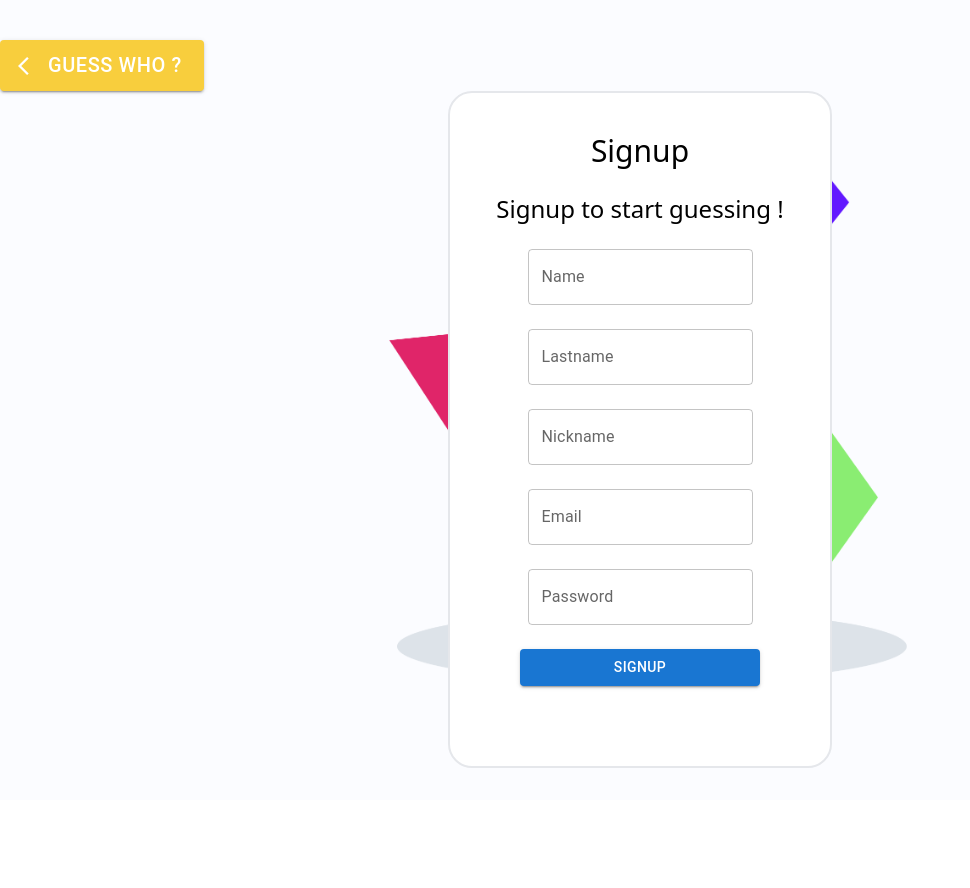
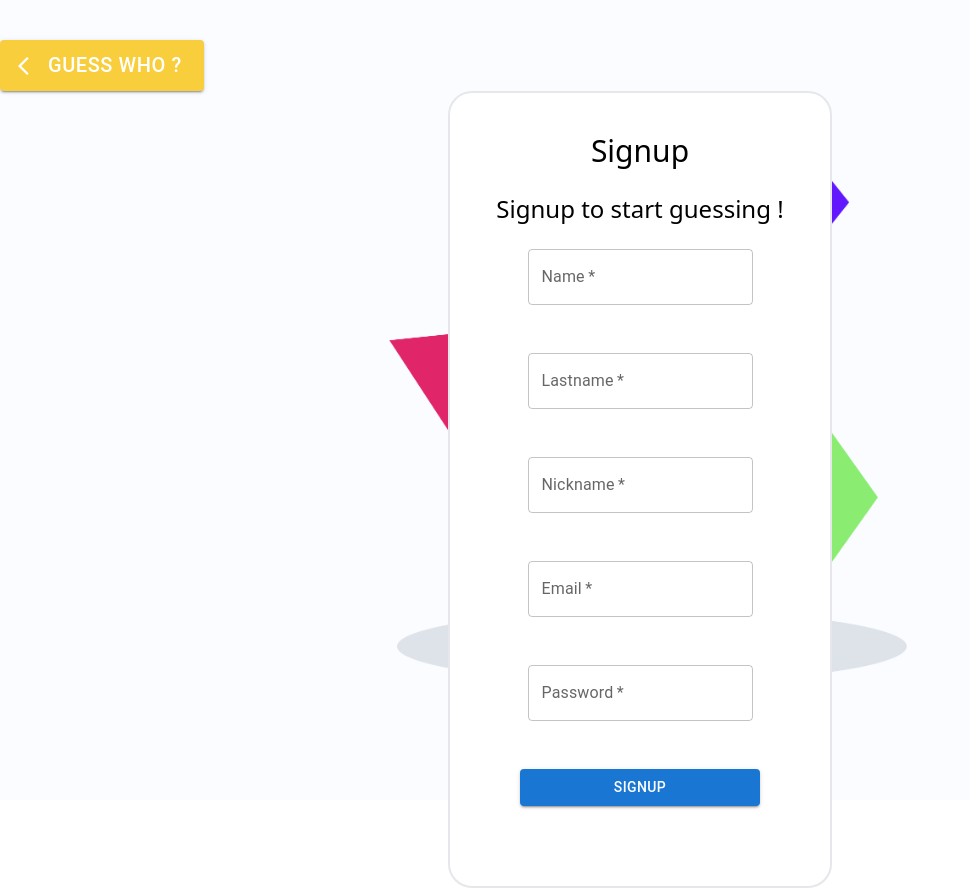
Before and after one commit to Nito1309/guessWho, a React (Create React App) app: page /signup in a window 1280 px wide. Shown: the whole page, without its empty margins (0-970 px from the left). Before the commit the page ends 800 px from the top, so only its background shows below. Built offline with nearby package versions, Linux system fonts and the light colour scheme.

Commit message:
Error handling signup form and post request

```diff
--- a/package.json
+++ b/package.json
@@ -5,6 +5,7 @@
   "dependencies": {
     "@emotion/react": "^11.9.0",
     "@emotion/styled": "^11.8.1",
+    "@hookform/resolvers": "^2.9.1",
     "@mui/icons-material": "^5.6.0",
     "@mui/material": "^5.6.0",
     "@testing-library/jest-dom": "^5.16.4",
@@ -12,9 +13,11 @@
     "@testing-library/user-event": "^13.5.0",
     "react": "^18.0.0",
     "react-dom": "^18.0.0",
+    "react-hook-form": "^7.32.1",
     "react-router-dom": "^6.3.0",
     "react-scripts": "5.0.1",
-    "web-vitals": "^2.1.4"
+    "web-vitals": "^2.1.4",
+    "yup": "^0.32.11"
   },
   "scripts": {
     "start": "react-scripts start",
--- a/src/components/Signup.jsx
+++ b/src/components/Signup.jsx
@@ -1,10 +1,54 @@
 import React from 'react'
-import { Stack } from '@mui/material';
+import { Button, Stack, Typography } from '@mui/material';
 import TextField from '@mui/material/TextField';
 import BasicButton from './form-components/BasicButton';
 import BackButton from './form-components/BackButton';
+import { useState } from 'react';
+import { useForm, Controller } from "react-hook-form";
+import { yupResolver } from '@hookform/resolvers/yup';
+import * as Yup from 'yup';
 
-function Login() {
+function Signup() {
+
+    const validationSchema = Yup.object().shape({
+        nombre: Yup.string().required('name is required'),
+        apellido: Yup.string().required('lastname is required'),
+        nickname: Yup.string()
+          .required('Username is required')
+          .max(20, 'Username must not exceed 20 characters'),
+        correo: Yup.string()
+          .required('Email is required')
+          .email('Email is invalid'),
+        contra: Yup.string()
+          .required('Password is required')
+          .max(40, 'Password must not exceed 40 characters')
+      });
+
+      const {
+        register,
+        control,
+        handleSubmit,
+        formState: { errors }
+      } = useForm({
+        resolver: yupResolver(validationSchema)
+      });
+
+    const onSubmit = data => {
+        //console.log(JSON.stringify(data,null,2));
+        fetch('https://guesswhofunc.azurewebsites.net/api/SIGNUP', {
+                method: 'POST',
+                headers: {
+                    "Content-Type":"application/json",
+                },
+                mode: 'cors',
+                body: JSON.stringify(data,null,2)
+            })
+            .then((response) => response.json())
+            .then((json) => {
+                console.log(json);
+            });
+    };
+
 
     return (
         <div id="parent" className='w-full h-screen bg-background-login bg-cover'>
@@ -17,16 +61,27 @@ function Login() {
                             className='w-96 border-2 bg-white rounded-3xl p-10 pb-20 mt-20'>
                                 <h1 className='text-3xl'>Signup</h1>
                                 <h2 className='text-2xl'>Signup to start guessing !</h2>
-                       <TextField className="w-9/12" id="outlined-basic" label="Name" variant="outlined"/>
-                       <TextField className="w-9/12" id="outlined-basic" label="Lastname" variant="outlined"/>
-                       <TextField className="w-9/12" id="outlined-basic" label="Nickname" variant="outlined"/>
-                       <TextField className="w-9/12" id="outlined-basic" label="Email" variant="outlined"/>
-                       <TextField type="password" className="w-9/12" id="outlined-basic" label="Password" variant="outlined"/>
-            <BasicButton navigate='/' text='Signup'/>
+                                <TextField required className="w-9/12" id="outlined-basic" name="nombre" label="Name" variant="outlined"
+                                {...register('nombre')} error={errors.nombre ? true: false}/>
+                                <Typography>{errors.nombre?.message}</Typography>
+                                <TextField required className="w-9/12" id="outlined-basic" name='apellido' label="Lastname" variant="outlined"
+                                {...register('apellido')} error={errors.apellido ? true: false}/>
+                                <Typography>{errors.nombre?.message}</Typography>
+                                <TextField required className="w-9/12" id="outlined-basic" name='nickname' label="Nickname" variant="outlined"
+                                {...register('nickname')} error={errors.nickname ? true: false}/>
+                                <Typography>{errors.nickname?.message}</Typography>
+                                <TextField required type="email" className="w-9/12" id="outlined-basic" name='correo' label="Email" variant="outlined"
+                                {...register('correo')} error={errors.correo ? true: false}/>
+                                <Typography>{errors.correo?.message}</Typography>
+                                <TextField required type="password" className="w-9/12" id="outlined-basic" name='contra' label="Password" variant="outlined"
+                                {...register('contra')} error={errors.contra ? true: false}/>
+                                <Typography>{errors.contra?.message}</Typography>
+                            {/* <BasicButton navigate='/' onClick={handleClick} text='Signup'/> */}
+                            <Button onClick={handleSubmit(onSubmit)} className='w-60' variant="contained">Signup</Button>
                         </Stack>
                 </Stack>
             </div>
     )
 }
 
-export default Login
+export default Signup;
--- a/src/components/form-components/BasicButton.jsx
+++ b/src/components/form-components/BasicButton.jsx
@@ -2,16 +2,16 @@ import React from "react";
 import { Button } from "@mui/material";
 import { Link } from 'react-router-dom';
 
-const BasicButton = ({text,navigate=''}) => {
+const BasicButton = ({text,navigate='', onClick}) => {
     if (navigate!==''){
     return(
         <Link to={navigate}>
-        <Button className='w-60' variant="contained" >{text}</Button>
+            <Button className='w-60' variant="contained" onClick={onClick} >{text}</Button>
         </Link>
     )
     } else {
     return(
-        <Button className='w-60' variant="contained" >{text}</Button>
+        <Button className='w-60' variant="contained" onClick={onClick} >{text}</Button>
     )
     }
 
```
Also changed, not shown: 1 other file (tests, documents, lock files or other folders). Lines whose indentation alone changed are shown as unchanged.
